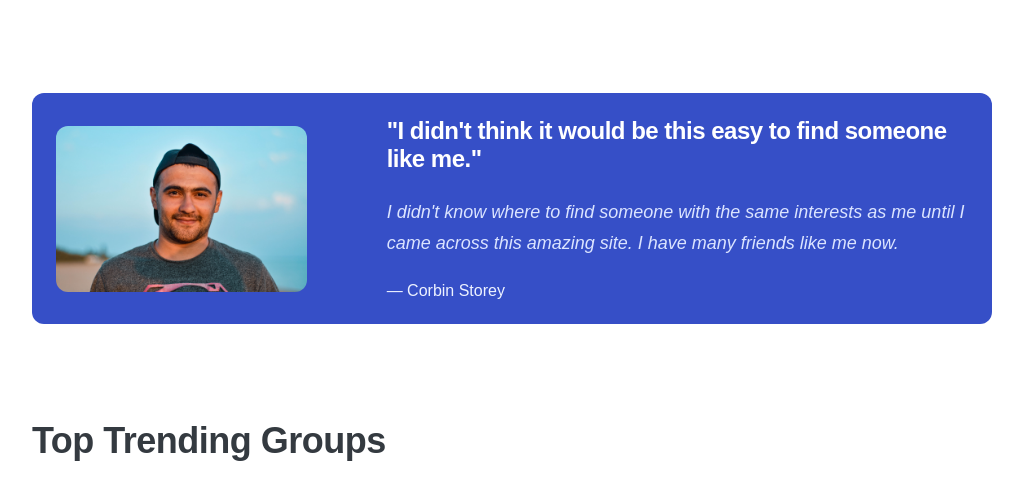
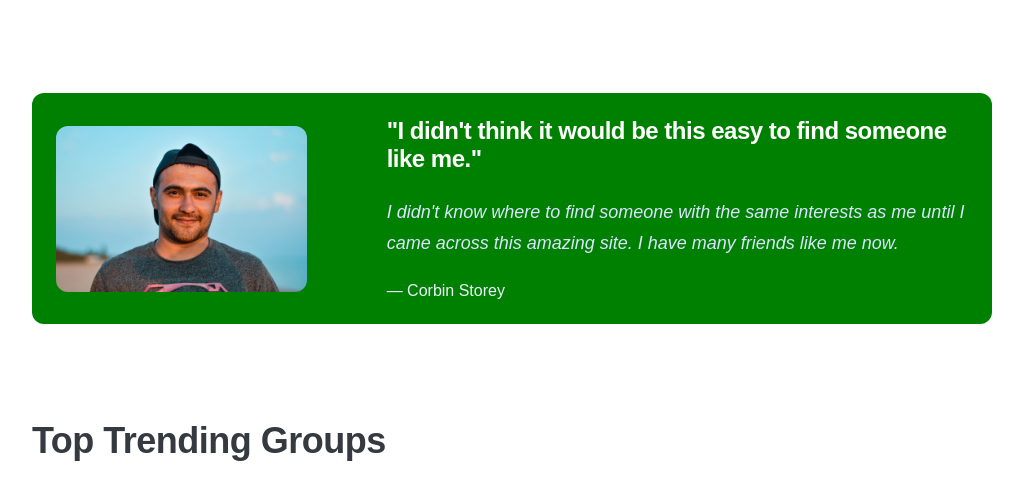
Before and after one commit to k1d12r04/Staj--dev, a plain HTML site: page index.html in a window 1280 px wide. Shown: the part 1030-1518 px from the top of the page, without its empty margins (128-1151 px from the left). Drawn offline with nearby package versions, Linux system fonts and the light colour scheme.

```diff
--- a/style.css
+++ b/style.css
@@ -135,7 +135,7 @@ img {
 
 /* TESTIMONIAL */
 .testimonial-section {
-  background-color: #364fc7;
+  background-color: green;
   color: #fff;
   padding: 24px;
   border-radius: 12px;
```
